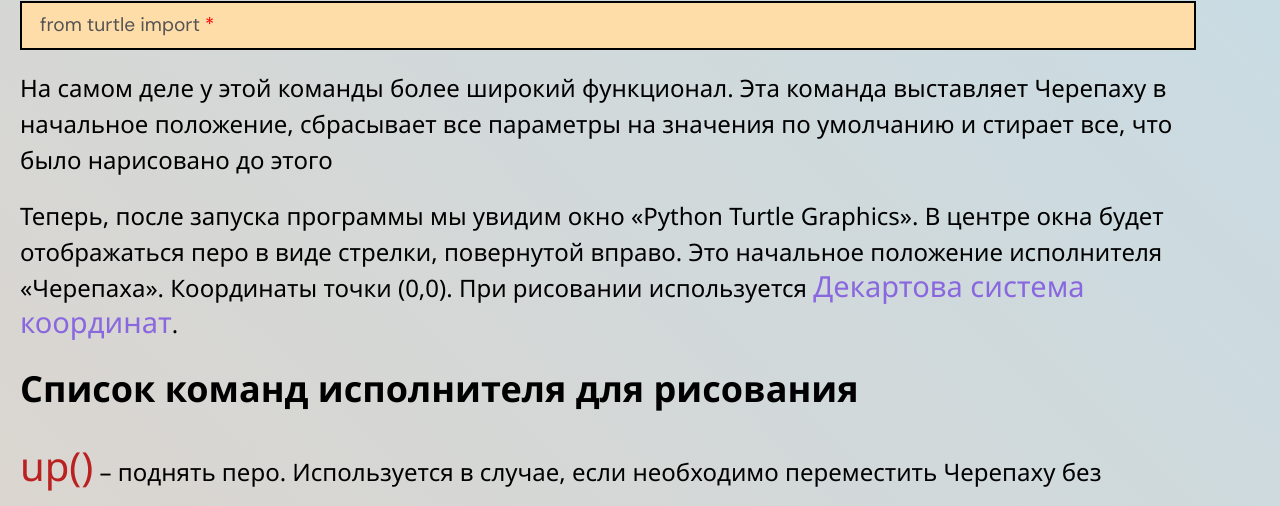
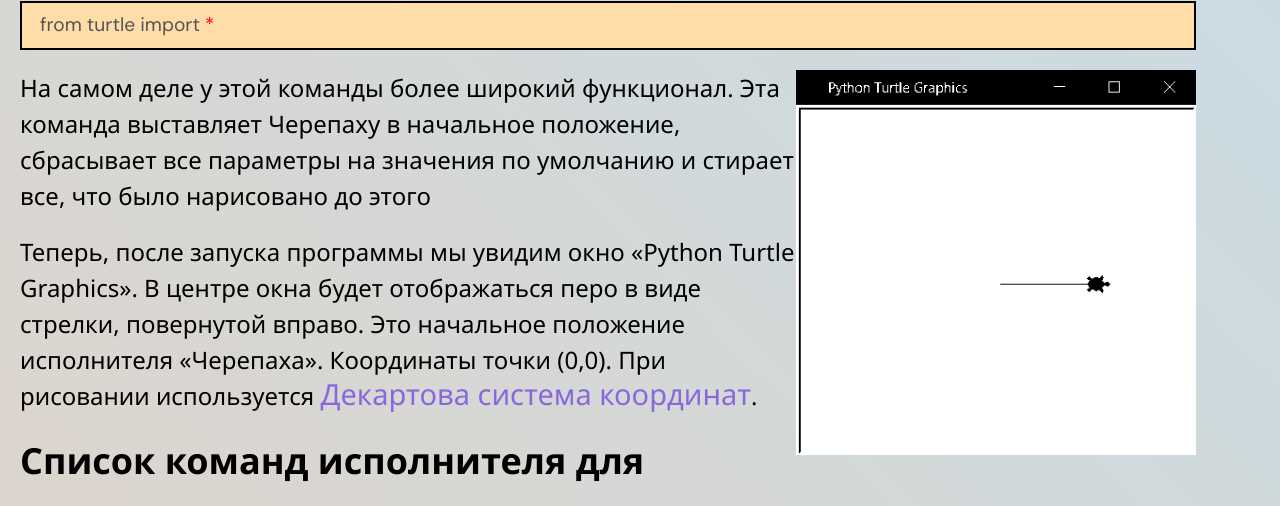
Before and after one commit to ArtChair/turtle, a plain HTML site: page index.html in a window 1280 px wide. Shown: the part 442-948 px from the top of the page. Drawn offline with nearby package versions, Linux system fonts and the light colour scheme; a web font is replaced by a local one.

Commit message:
Add files via upload

```diff
--- a/index.html
+++ b/index.html
@@ -37,10 +37,14 @@
             <div class="container">
                 <div class="theory">
                     <div id="p1" class="theory__text" >
+
                         <p><span class="bold-green"> Turtle </span> это модуль для Питон, позволяющий создавать графические объекты, риснуки в специальном окне. Модуль <span class="bold-green">Turtle</span> можно использовать для создания игр на Питоне.</p>
                         <p class="light">Для работы с исполнителем Черепаха сначала нужно подключить модуль <span class="bold-green"> Turtle</span></p>
                         <div class="theory__input">
                            <span class="light__input"> from turtle import <span class="red"> * </span></span>
+                        </div>
+                        <div class="theory__img-body">
+                            <img src="image/norm.png" alt="" title="Пример работы" class="theory__image" >
                         </div>
                         <p> На самом деле у этой команды более широкий функционал. Эта команда
                         выставляет Черепаху в начальное положение, сбрасывает все параметры на значения
@@ -98,7 +102,6 @@
                             </div>
                         </div>
                     </div>
-                    <img src="image/norm.png" alt="" title="Пример работы" class="theory__image" >
                 </div>
                 <div class="practishe">
                 </div>
--- a/style/style.css
+++ b/style/style.css
@@ -36,7 +36,6 @@ body {
   font-weight: bold;
   position: relative;
 }
-
 
 .menu__item::after {
   content: '';
@@ -101,9 +100,13 @@ body {
   font-size: 24px;
   width: 95%;
 }
+.theory__img-body {
+  max-width: 400px;
+  float: right;
+  margin:  20px 0px 0px 0px;
+}
 .theory__image {
-  margin-top: 73px;
-  height: 400px;
+
 }
 .theory__other {
   border: 2px solid black;
```
